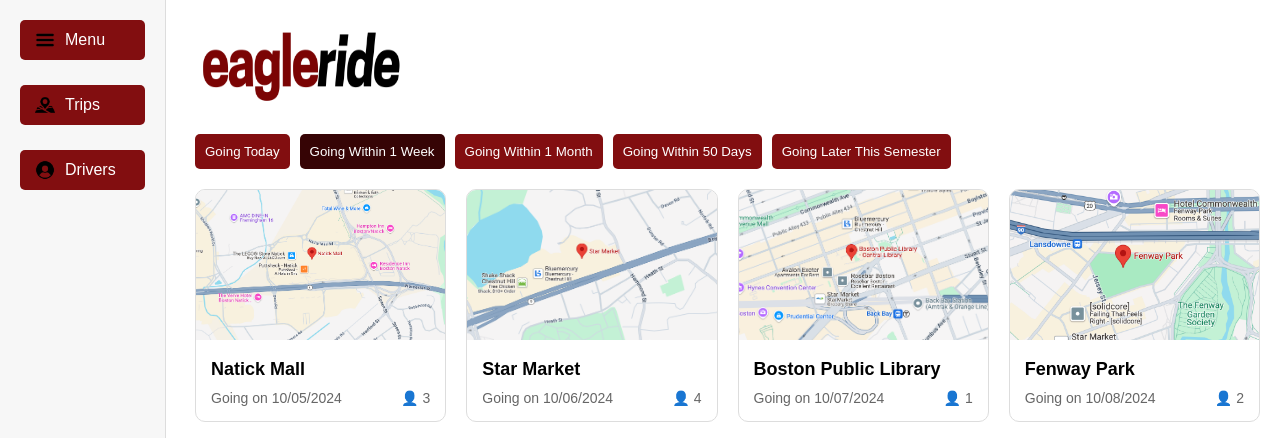
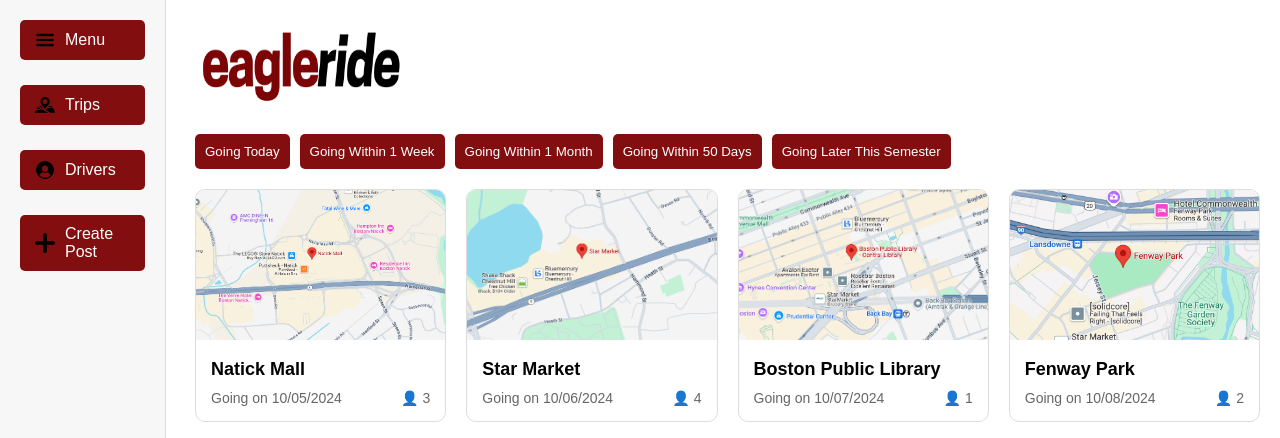
Before and after one commit to BCHansenCL/BC_Ride_Share, a Flask app: page / in a window 1280 px wide. Shown: the top 438 px of the page. Run offline with Flask 3, Linux system fonts and the light colour scheme.

Commit message:
connected post button

```diff
--- a/templates/index.html
+++ b/templates/index.html
@@ -167,8 +167,22 @@
             <img src="/templates/images/drivers.png" alt="Icon">
             Drivers
         </a>
+        <a href="#" class="image-text-button" id="createPostButton">
+            <img src="/templates/images/32339-1.png" alt="Icon">
+            Create Post
+        </a>
     </div>
 </div>
+
+<script>
+    // Add an event listener for the "Create Post" button
+    document.getElementById('createPostButton').onclick = function(event) {
+        event.preventDefault(); // Prevent the default anchor behavior
+        // Redirect to contact.html
+        window.location.href = 'post.html';
+    };
+</script>
+
 
     <!-- Main Content -->
     <div class="main-content">
@@ -176,7 +190,7 @@
         <!-- Categories -->
         <div class="horizontalcategories">
             <button class="category-btn">Going Today</button>
-            <button class="category-btn active">Going Within 1 Week</button>
+            <button class="category-btn">Going Within 1 Week</button>
             <button class="category-btn">Going Within 1 Month</button>
             <button class="category-btn">Going Within 50 Days</button>
             <button class="category-btn">Going Later This Semester</button>
```
Also changed, not shown: templates/car.png (renamed from car.png), templates/images/32339-1.png (added), templates/post.html (renamed from post.html). Lines whose indentation alone changed are shown as unchanged.
